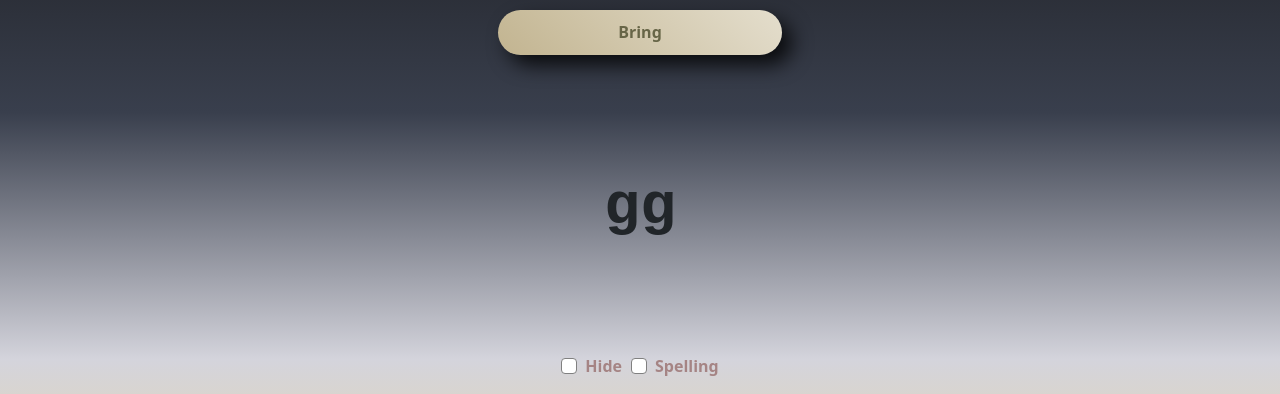
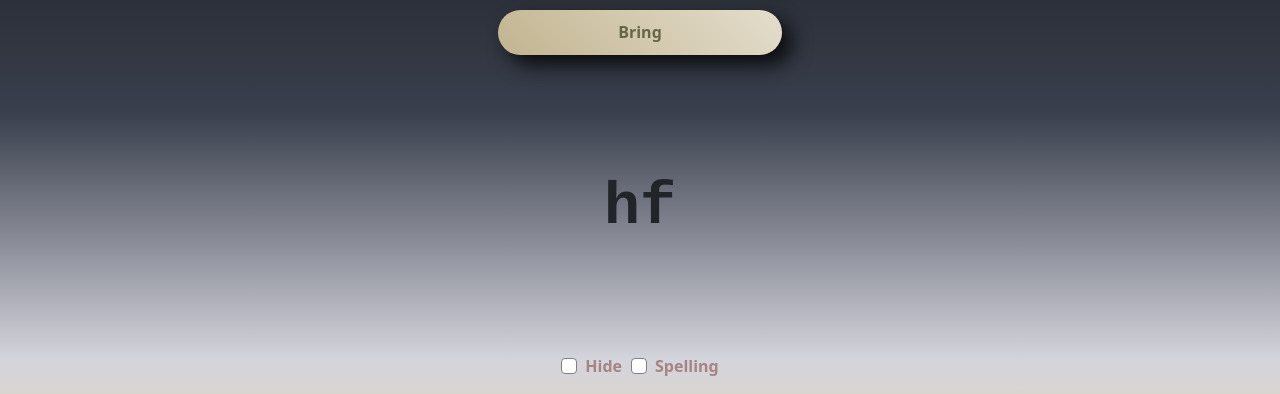
Before and after one commit to furkanakdas/english-dictionary-app, a React (Create React App) app in the folder client/: page /number in a window 1280 px wide. Shown: the part 194-588 px from the top of the page. Built offline with nearby package versions, Linux system fonts and the light colour scheme.

Commit message:
gg to hf

```diff
--- a/client/src/utility/Frame.js
+++ b/client/src/utility/Frame.js
@@ -43,7 +43,7 @@ function Frame({onBringData}) {
     const [checksRes,setChecksRes] = useState(inputsVal);
     const [i,setI] = useState(0);
 
-    const [broughtData,setBroughtData] = useState(new Kelime("gg","bitti"));
+    const [broughtData,setBroughtData] = useState(new Kelime("hf","bitti"));
 
 
     let ref = useRef(null)
```
Also changed, not shown: 7 other files (tests, documents, lock files or other folders).
